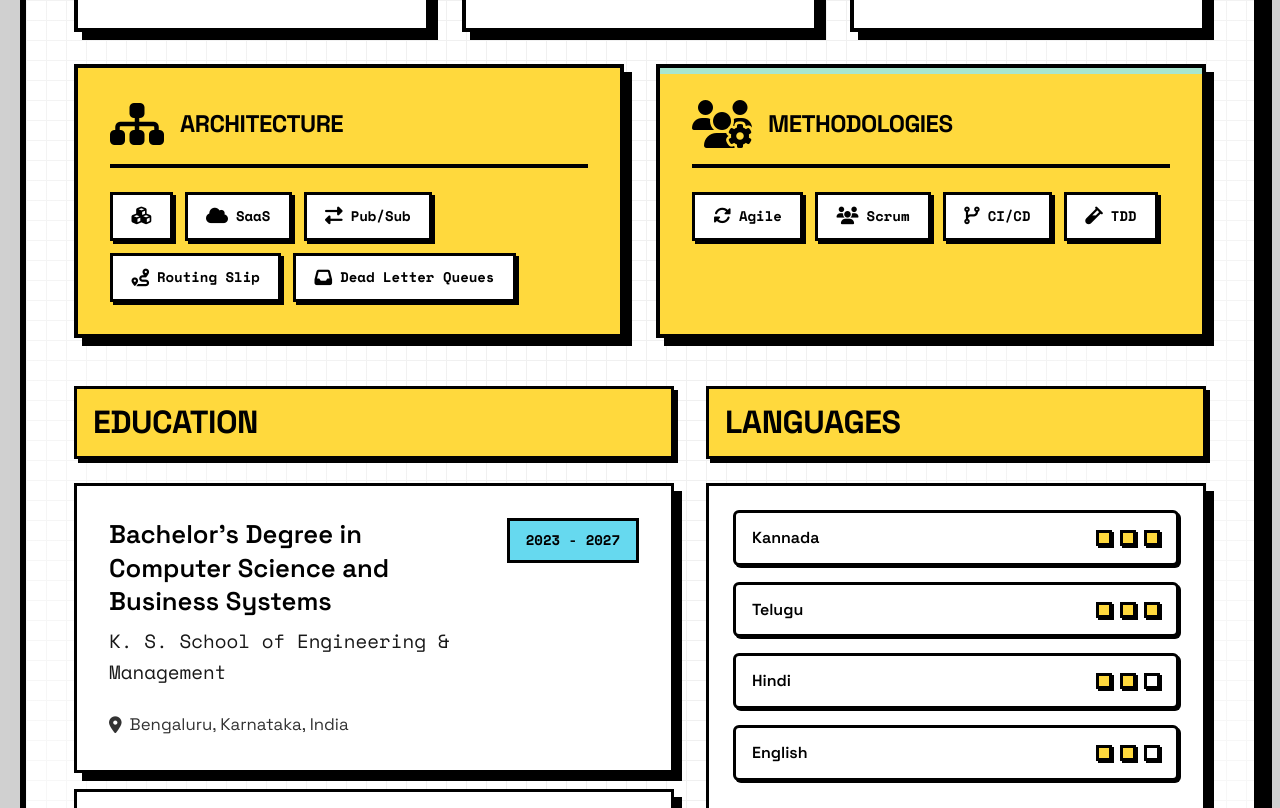
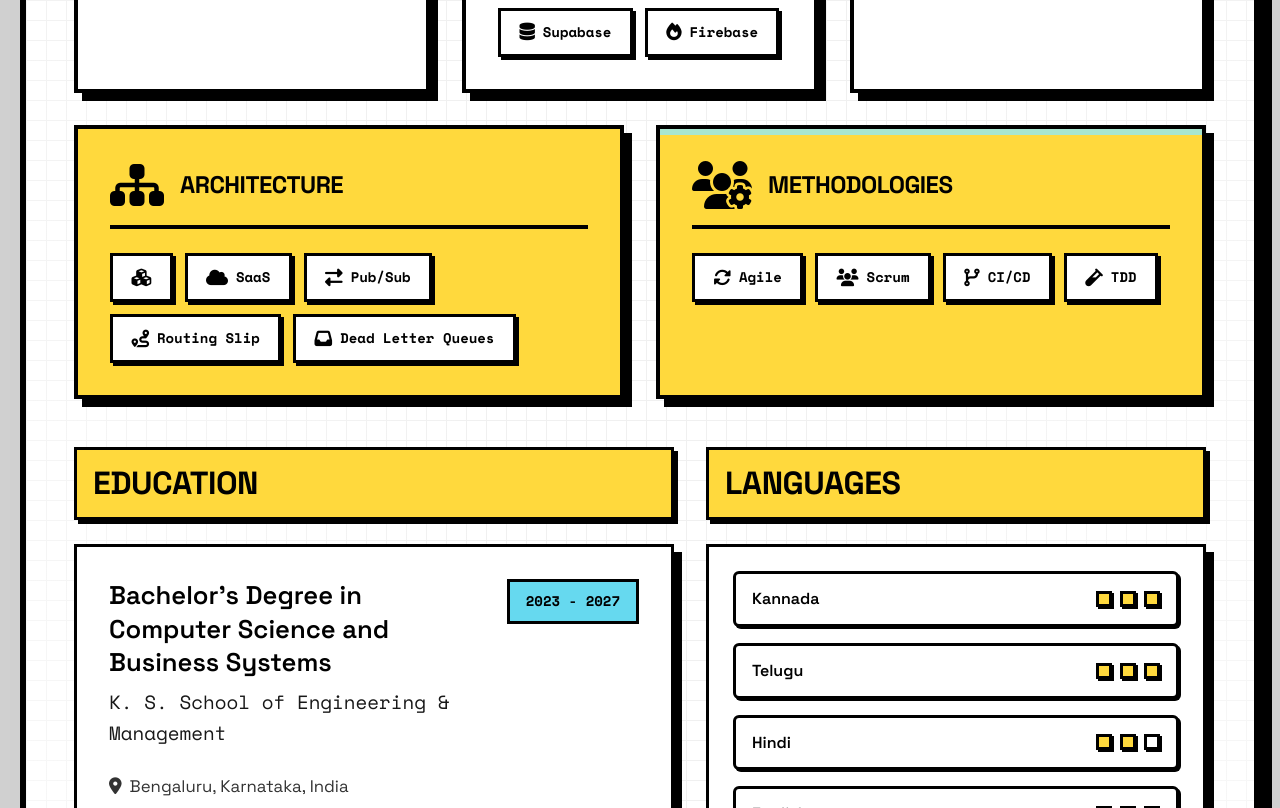
Before and after one commit to toxicbishop/Portfolio-5, a plain HTML site: page index.html in a window 1280 px wide. Shown: the part 2825-3633 px from the top of the page. Drawn offline with nearby package versions, Linux system fonts and the light colour scheme.

Commit message:
Added Supabase and firebase

```diff
--- a/index.html
+++ b/index.html
@@ -731,6 +731,10 @@
                 <span class="tag"
                   ><i class="fas fa-server"></i> SQL Server</span
                 >
+                <span class="tag"
+                  ><i class="fas fa-database"></i> Supabase</span
+                >
+                <span class="tag"><i class="fas fa-fire"></i> Firebase</span>
               </div>
             </div>
 
```
